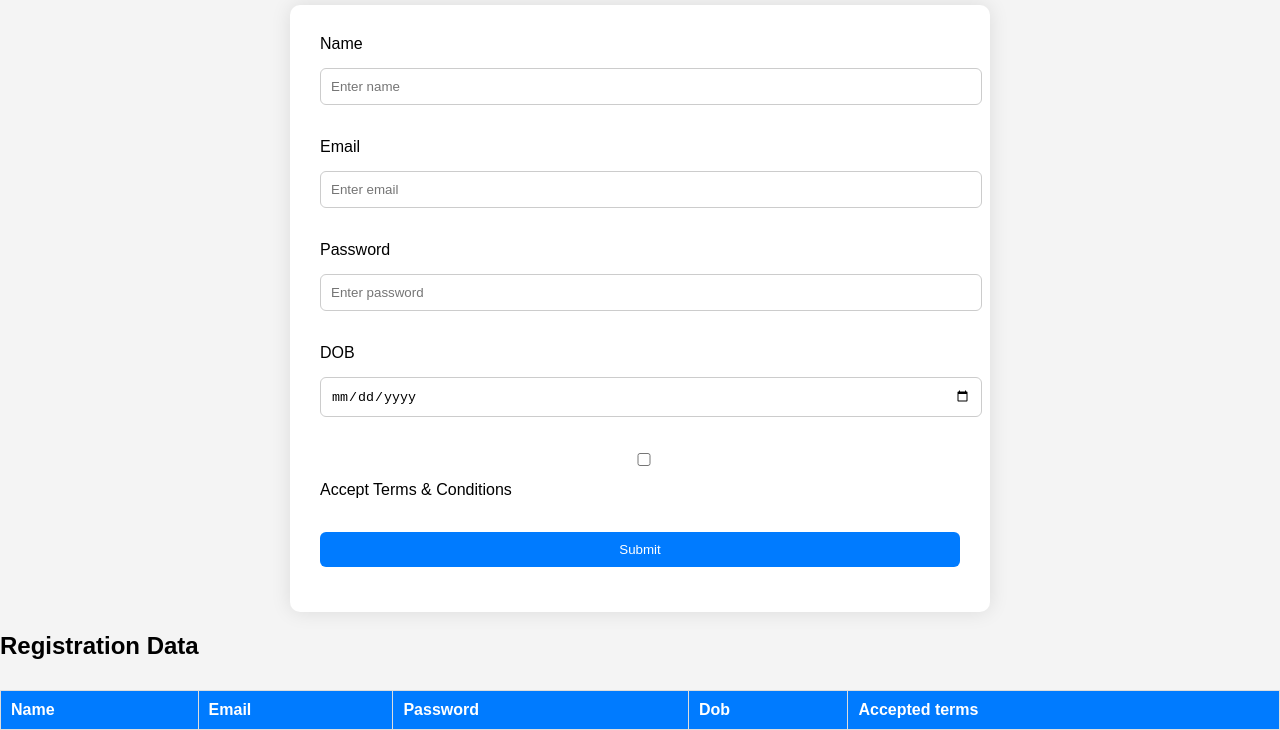
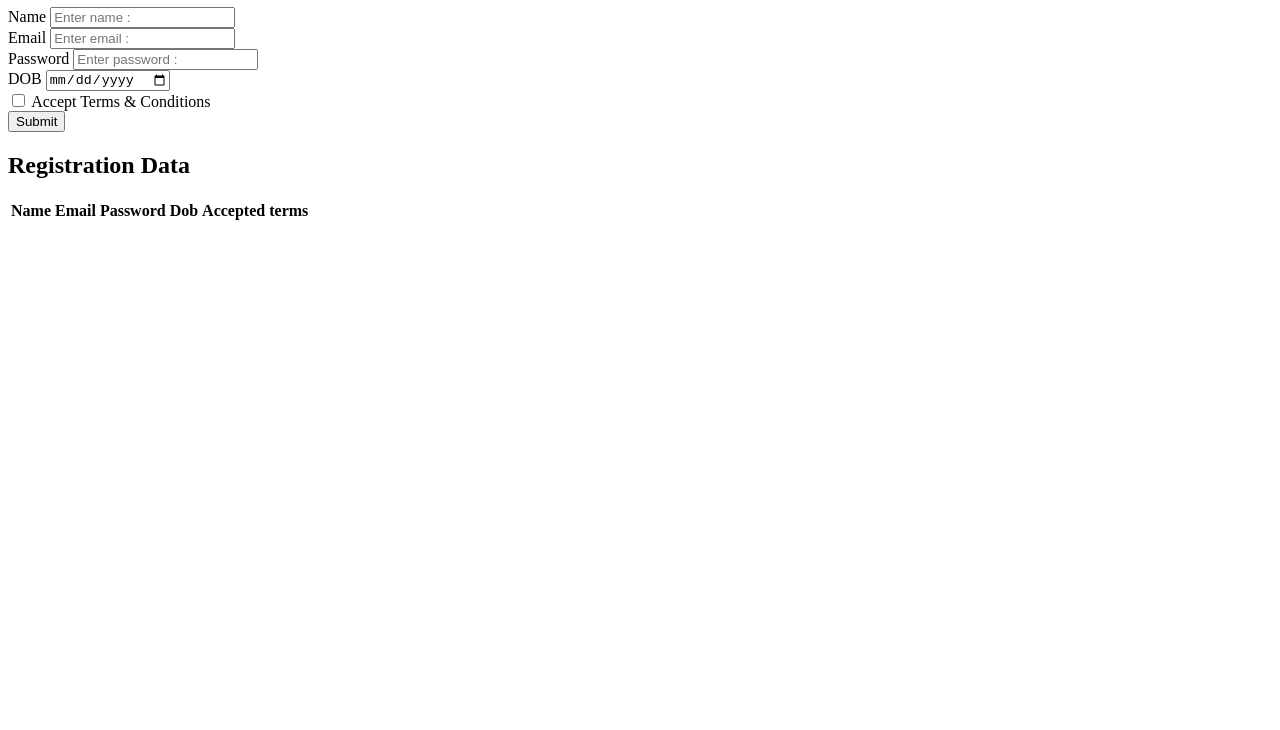
Before and after one commit to manoharkumara03/wd101, a plain HTML site: page index.html in a window 1280 px wide. Shown: the part 73-803 px from the top of the page. Drawn offline with Linux system fonts and the light colour scheme.

Commit message:
index.html

```diff
--- a/index.html
+++ b/index.html
@@ -4,115 +4,39 @@
     <meta charset="UTF-8" />
     <meta name="viewport" content="width=device-width, initial-scale=1.0" />
     <title>Registration Form</title>
-  <style>
-    body {
-      font-family: Arial, sans-serif;
-      margin: 0;
-      padding: 0;
-      background-color: #f4f4f4;
-    }
-
-    h1 {
-      text-align: center;
-      margin-top: 20px;
-    }
-
-    form {
-      width: 50%;
-      margin: 0 auto;
-      background: #fff;
-      padding: 30px;
-      border-radius: 10px;
-      box-shadow: 0 0 20px rgba(0, 0, 0, 0.1);
-    }
-
-    label,
-    input,
-    button {
-      display: block;
-      width: 100%;
-      margin-bottom: 15px;
-    }
-
-    input,
-    button {
-      padding: 10px;
-      border-radius: 6px;
-      border: 1px solid #ccc;
-      transition: border-color 0.3s ease-in-out;
-    }
-
-    input:focus {
-      outline: none;
-      border-color: #007bff;
-    }
-
-    input[type="checkbox"] {
-      display: inline-block;
-      margin-right: 5px;
-    }
-
-    button {
-      color: #fff;
-      background-color: #007bff;
-      border: none;
-      cursor: pointer;
-      transition: background-color 0.3s ease-in-out;
-    }
-
-    button:hover {
-      background-color: #0056b3;
-    }
-
-    #error-message {
-      color: red;
-      margin-top: 15px;
-    }
-
-    table {
-      width: 100%;
-      border-collapse: collapse;
-      margin-top: 30px;
-    }
-
-    table,
-    th,
-    td {
-      border: 1px solid #ddd;
-    }
-
-    th,
-    td {
-      padding: 10px;
-      text-align: left;
-    }
-
-    table th {
-      background-color: #007bff;
-      color: white;
-    }
-
-    table td {
-      transition: background-color 0.3s ease-in-out;
-    }
-
-    table td:hover {
-      background-color: #f0f0f0;
-    }
-  </style>
   </head>
   <body>
     <h1>Registration Form</h1>
     <form id="registrationForm" onsubmit="submitForm(event)">
-    <label for="name">Name</label>
-    <input type="text" id="name" placeholder="Enter name" name="name" required /><br />
-    <label for="email">Email</label>
-    <input type="email" id="email" placeholder="Enter email" name="email" required /><br />
+      <label for="name">Name </label>
+      <input
+        type="text"
+        id="name"
+        placeholder="Enter name :"
+        name="name"
+      /><br />
+      <label for="email">Email </label>
+      <input
+        type="email"
+        id="email"
+        placeholder="Enter email :"
+        name="email"
+      /><br />
       <label for="password">Password</label>
-    <input type="password" id="password" placeholder="Enter password" name="password" required /><br />
+      <input
+        type="password"
+        id="password"
+        placeholder="Enter password :"
+        name="password"
+      /><br />
       <label for="dob">DOB</label>
-    <input type="date" id="dob" name="dob" required /><br />
-    <input type="checkbox" id="terms" name="terms" required />
+      <input
+        type="date"
+        id="dob"
+        placeholder="Enter DOB :  "
+        name="dob"
+      /><br />
+      <input type="checkbox" id="terms" name="terms" required="" />
       <label for="terms">Accept Terms &amp; Conditions</label><br />
 
       <button type="submit">Submit</button>
```
Lines whose indentation alone changed are shown as unchanged.
